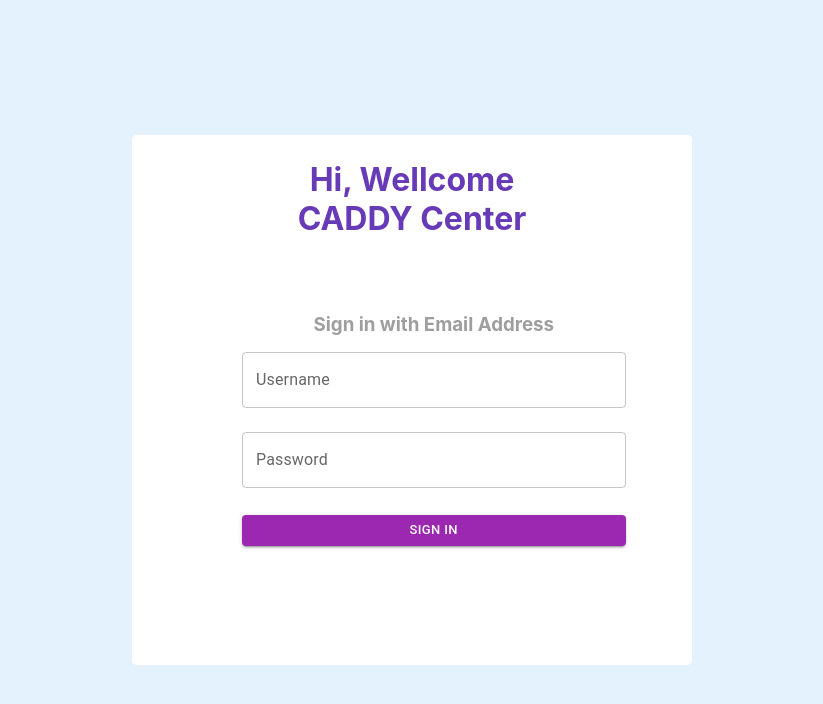
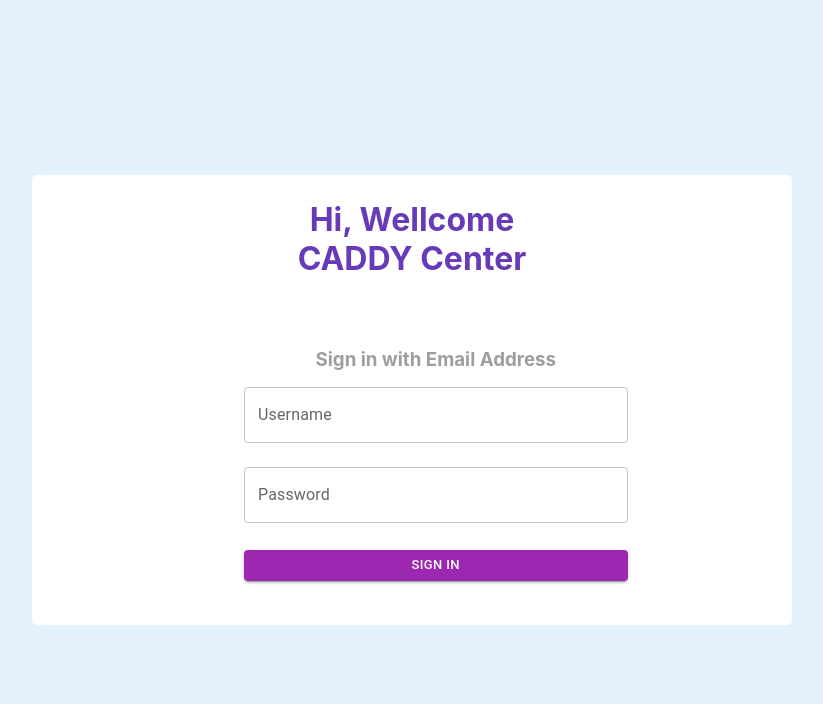
Before and after one commit to YashmikaAnusara/Inquiry-System-E-WIS, a React (Create React App) app in the folder frontend/: page /Login in a window 1280 px wide. Shown: the top 704 px of the page, without its empty margins (228-1051 px from the left). Built offline with nearby package versions, Linux system fonts and the light colour scheme.

Commit message:
Update LoginPage.css

```diff
--- a/frontend/src/css/LoginPage.css
+++ b/frontend/src/css/LoginPage.css
@@ -6,10 +6,10 @@
   background-color: rgb(227, 242, 253);
 }
 .LoginCon {
-  max-width: 500px;
+  max-width: 700px;
   width: 100%;
-  height: 60%;
-  max-height: 600px;
+  /* height: 60%;
+  max-height: 600px; */
   background: white;
   padding: 25px 30px;
   border-radius: 5px;
@@ -27,10 +27,11 @@
   color: rgb(158, 158, 158);
 }
 .LoginFrom {
-  margin-top: 15%;
-  margin-left: 16%;
+  padding-top: 10%;
+  margin-left: 26%;
 }
 .LoginButton {
   display: grid;
   margin-top: 5%;
+  padding-bottom: 5%;
 }
```
